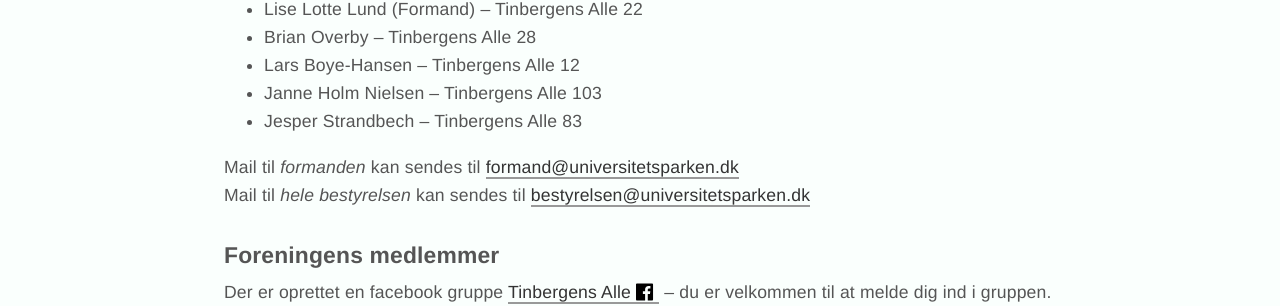
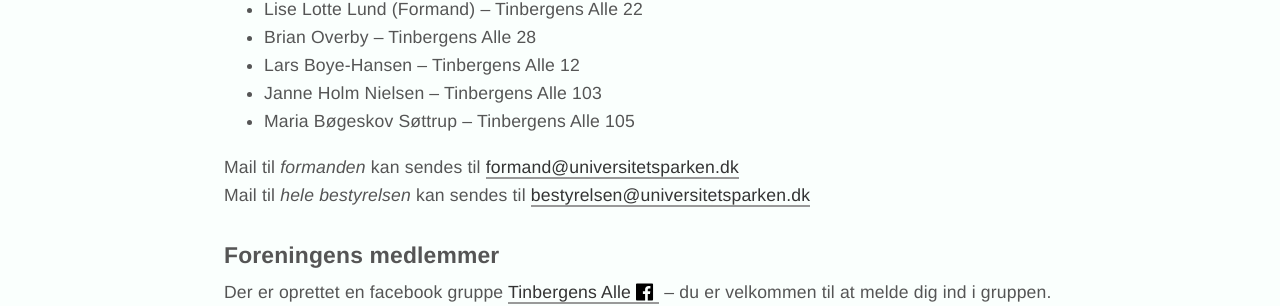
Before and after one commit to universitetsparken/universitetsparken.github.io, a Jekyll site: the page built from kontakt.md, in a window 1280 px wide. Shown: the part 459-765 px from the top of the page. Built offline with Jekyll 4.4.1, drawn with Linux system fonts in a browser that asks for light colours.

Commit message:
updated contacts

```diff
--- a/kontakt.md
+++ b/kontakt.md
@@ -9,8 +9,7 @@ permalink: /kontakt/
 * Brian Overby -- Tinbergens Alle 28
 * Lars Boye-Hansen -- Tinbergens Alle 12
 * Janne Holm Nielsen -- Tinbergens Alle 103
-* Jesper Strandbech -- Tinbergens Alle 83
-
+* Maria Bøgeskov Søttrup -- Tinbergens Alle 105
 
 Mail til *formanden* kan sendes til <formand@universitetsparken.dk>{: class="email"}
 Mail til *hele bestyrelsen* kan sendes til <bestyrelsen@universitetsparken.dk>{: class="email"}
```
